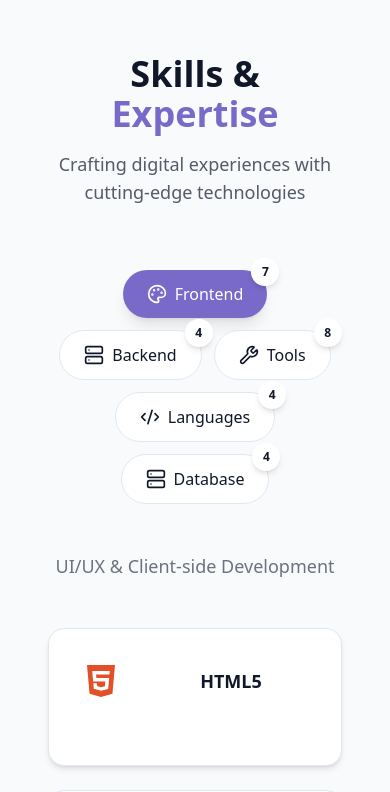
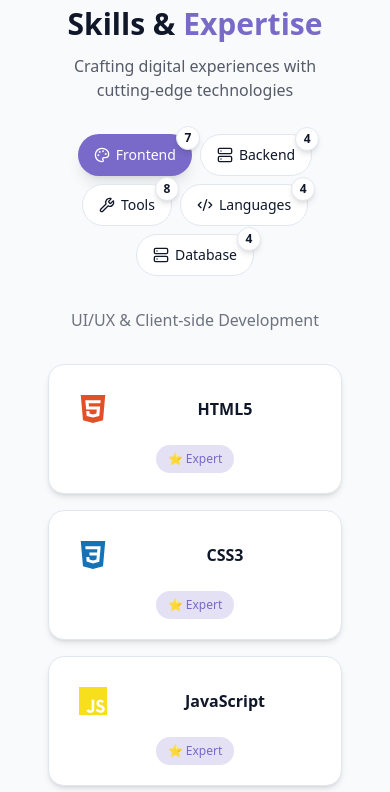
Before and after one commit to 4Bishal/Bishal-Portfolio, a React (Vite) app: page / in a window 390 px wide. Shown: the part 2960-3752 px from the top of the page. Built offline with nearby package versions, Linux system fonts and the light colour scheme.

Commit message:
updated skill section hover effect for non hover devices propelrly

```diff
--- a/src/components/SkillSection.jsx
+++ b/src/components/SkillSection.jsx
@@ -68,32 +68,12 @@ const categoryInfo = {
     Database: { icon: Server, desc: "Databases & Query Languages" },
 };
 
-export const SkillsSection = () => {
-    const [activeCategory, setActiveCategory] = useState("Frontend");
-    const [isDarkMode, setIsDarkMode] = useState(false);
-    const [hoverStyle, setHoverStyle] = useState({});
-    const [supportsHover, setSupportsHover] = useState(true);
-    const categories = Object.keys(categoryInfo);
-    const filteredSkills = skills.filter((s) => s.category === activeCategory);
+function SkillCard({ skill, Icon, supportsHover }) {
+    const [transform, setTransform] = useState("rotateX(0deg) rotateY(0deg) scale(1)");
 
-    // Detect if device supports hover
-    useEffect(() => {
-        const hasHover = window.matchMedia("(hover: hover) and (pointer: fine)").matches;
-        setSupportsHover(hasHover);
-    }, []);
+    const handleMouseMove = (e) => {
+        if (!supportsHover) return;
 
-    // Detect dark mode
-    useEffect(() => {
-        const matchMedia = window.matchMedia("(prefers-color-scheme: dark)");
-        setIsDarkMode(matchMedia.matches);
-        const listener = (e) => setIsDarkMode(e.matches);
-        matchMedia.addEventListener("change", listener);
-        return () => matchMedia.removeEventListener("change", listener);
-    }, []);
-
-    // Skill card tilt (only for hover-capable devices)
-    const handleMouseMove = (e, idx) => {
-        if (!supportsHover) return;
         const card = e.currentTarget;
         const rect = card.getBoundingClientRect();
         const x = e.clientX - rect.left;
@@ -102,50 +82,121 @@ export const SkillsSection = () => {
         const centerY = rect.height / 2;
         const rotateX = ((y - centerY) / centerY) * 8;
         const rotateY = ((x - centerX) / centerX) * -8;
-        setHoverStyle((prev) => ({
-            ...prev,
-            [idx]: `rotateX(${rotateX}deg) rotateY(${rotateY}deg) scale(1.05)`,
-        }));
+
+        setTransform(`rotateX(${rotateX}deg) rotateY(${rotateY}deg) scale(1.05)`);
     };
 
-    const handleMouseLeave = (idx) => {
+    const handleMouseLeave = () => {
         if (!supportsHover) return;
-        setHoverStyle((prev) => ({ ...prev, [idx]: "rotateX(0deg) rotateY(0deg) scale(1)" }));
+        setTransform("rotateX(0deg) rotateY(0deg) scale(1)");
     };
 
     return (
-        <section id="skills" className="py-24 px-4 relative">
+        <div
+            onMouseMove={handleMouseMove}
+            onMouseLeave={handleMouseLeave}
+            style={supportsHover ? {
+                transform,
+                transition: 'transform 0.1s ease-out',
+            } : {}}
+            className={`group relative bg-card rounded-2xl p-5 sm:p-6 border border-border shadow-md active:scale-[0.98] transition-all duration-300 ${supportsHover ? "hover:border-primary/50 cursor-pointer" : ""
+                }`}
+        >
+            <div className="relative flex items-center gap-3 sm:gap-4 mb-3 sm:mb-4">
+                <div className="w-12 h-12 sm:w-14 sm:h-14 rounded-xl flex items-center justify-center transition-all duration-300 bg-card dark:bg-card-dark shrink-0">
+                    {skill.isCustom || typeof Icon === "string" ? (
+                        <img
+                            src={Icon}
+                            alt={skill.name}
+                            className="w-7 h-7 sm:w-8 sm:h-8"
+                        />
+                    ) : (
+                        <Icon className="w-7 h-7 sm:w-8 sm:h-8" style={{ color: skill.color }} />
+                    )}
+                </div>
+                <div className="flex-1 min-w-0">
+                    <h3 className="text-base sm:text-lg font-semibold text-foreground truncate">
+                        {skill.name}
+                    </h3>
+                </div>
+            </div>
+
+            {/* Proficiency Badge */}
+            <div
+                className={`mt-3 text-xs font-medium transition-all duration-300 origin-top ${supportsHover
+                    ? "opacity-0 scale-90 group-hover:opacity-100 group-hover:scale-100"
+                    : "opacity-100 scale-100"
+                    }`}
+            >
+                <span
+                    className={`inline-block px-3 py-1.5 rounded-full ${skill.level >= 85
+                        ? "bg-primary/20 text-primary"
+                        : skill.level >= 75
+                            ? "bg-primary/10 text-primary/80"
+                            : "bg-foreground/10 text-foreground/70"
+                        }`}
+                >
+                    {skill.level >= 85 ? "⭐ Expert" : skill.level >= 75 ? "✨ Intermediate" : "📚 Beginner"}
+                </span>
+            </div>
+        </div>
+    );
+}
+
+export const SkillsSection = () => {
+    const [activeCategory, setActiveCategory] = useState("Frontend");
+    const [supportsHover, setSupportsHover] = useState(false);
+    const categories = Object.keys(categoryInfo);
+    const filteredSkills = skills.filter((s) => s.category === activeCategory);
+
+    // Detect if device supports hover
+    useEffect(() => {
+        const checkHover = () => {
+            const hasHover = window.matchMedia("(hover: hover) and (pointer: fine)").matches;
+            setSupportsHover(hasHover);
+        };
+
+        checkHover();
+        window.addEventListener('resize', checkHover);
+        return () => window.removeEventListener('resize', checkHover);
+    }, []);
+
+    return (
+        <section id="skills" className="py-12 sm:py-16 md:py-20 lg:py-24 px-4 relative">
             <div className="container mx-auto max-w-7xl relative z-10">
                 {/* Header */}
-                <div className="text-center mb-16">
-                    <h2 className="text-4xl md:text-6xl font-bold text-foreground mb-4">
+                <div className="text-center mb-8 sm:mb-12 md:mb-16">
+                    <h2 className="text-3xl sm:text-4xl md:text-5xl lg:text-6xl font-bold text-foreground mb-3 md:mb-4">
                         Skills & <span className="text-primary">Expertise</span>
                     </h2>
-                    <p className="text-foreground/70 text-lg">
+                    <p className="text-foreground/70 text-base sm:text-lg px-4">
                         Crafting digital experiences with cutting-edge technologies
                     </p>
                 </div>
 
                 {/* Category Navigation */}
-                <div className="flex flex-wrap justify-center gap-3 mb-12">
+                <div className="flex flex-wrap justify-center gap-2 sm:gap-3 mb-8 sm:mb-10 md:mb-12 px-2">
                     {categories.map((cat) => {
                         const Icon = categoryInfo[cat].icon;
                         const isActive = activeCategory === cat;
                         const count = skills.filter((s) => s.category === cat).length;
+
                         return (
                             <button
                                 key={cat}
                                 onClick={() => setActiveCategory(cat)}
-                                className={`relative px-6 py-3 rounded-full font-medium transition-all duration-300 cursor-pointer ${isActive
+                                className={`relative px-4 sm:px-5 md:px-6 py-2.5 sm:py-3 rounded-full font-medium transition-all duration-300 cursor-pointer active:scale-95 ${isActive
                                     ? "bg-primary text-white shadow-lg"
                                     : "bg-card text-foreground border border-border hover:border-primary/50"
                                     }`}
                             >
-                                <div className="flex items-center gap-2">
-                                    <Icon className="w-5 h-5" />
-                                    <span>{cat}</span>
+                                <div className="flex items-center gap-1.5 sm:gap-2">
+                                    <Icon className="w-4 h-4 sm:w-5 sm:h-5" />
+                                    <span className="text-sm sm:text-base">{cat}</span>
                                 </div>
-                                <div className="absolute -top-3 -right-3 w-7 h-7 rounded-full flex items-center justify-center bg-card dark:bg-card-dark shadow-md">
+
+                                {/* Count badge */}
+                                <div className="absolute -top-2 sm:-top-3 -right-2 sm:-right-3 w-6 h-6 sm:w-7 sm:h-7 rounded-full flex items-center justify-center bg-card dark:bg-card-dark shadow-md border border-border">
                                     <span className="text-xs font-semibold text-foreground">{count}</span>
                                 </div>
                             </button>
@@ -154,60 +205,23 @@ export const SkillsSection = () => {
                 </div>
 
                 {/* Category Description */}
-                <div className="text-center mb-12">
-                    <p className="text-foreground/60 text-lg">{categoryInfo[activeCategory].desc}</p>
+                <div className="text-center mb-8 sm:mb-10 md:mb-12">
+                    <p className="text-foreground/60 text-base sm:text-lg px-4">
+                        {categoryInfo[activeCategory].desc}
+                    </p>
                 </div>
 
                 {/* Skills Grid */}
-                <div className="grid grid-cols-1 sm:grid-cols-2 lg:grid-cols-3 xl:grid-cols-4 gap-6">
+                <div className="grid grid-cols-1 sm:grid-cols-2 lg:grid-cols-3 xl:grid-cols-4 gap-4 sm:gap-5 md:gap-6">
                     {filteredSkills.map((skill, idx) => {
                         const Icon = skill.icon;
                         return (
-                            <div
+                            <SkillCard
                                 key={idx}
-                                onMouseMove={(e) => handleMouseMove(e, idx)}
-                                onMouseLeave={() => handleMouseLeave(idx)}
-                                style={{
-                                    transform: hoverStyle[idx] || "rotateX(0deg) rotateY(0deg) scale(1)",
-                                }}
-                                className="group relative bg-card rounded-2xl p-6 border border-border hover:border-primary/50 transition-all duration-300 shadow-md cursor-pointer will-change-transform"
-                            >
-                                <div className="relative flex items-center gap-4 mb-4">
-                                    <div className="w-14 h-14 rounded-xl flex items-center justify-center transition-all duration-300 bg-card dark:bg-card-dark">
-                                        {skill.isCustom || typeof Icon === "string" ? (
-                                            <img
-                                                src={Icon}
-                                                alt={skill.name}
-                                                className="w-8 h-8"
-                                                style={{ filter: isDarkMode ? "brightness(0.9)" : "none" }}
-                                            />
-                                        ) : (
-                                            <Icon className="w-8 h-8" style={{ color: skill.color }} />
-                                        )}
-                                    </div>
-                                    <div className="flex-1">
-                                        <h3 className="text-lg font-semibold text-foreground">{skill.name}</h3>
-                                    </div>
-                                </div>
-
-                                {/* Proficiency Badge */}
-                                <div className="mt-3 text-xs font-medium opacity-0 scale-90 group-hover:opacity-100 group-hover:scale-100 transition-all duration-300 origin-top">
-                                    <span
-                                        className={`px-3 py-1 rounded-full ${skill.level >= 85
-                                            ? "bg-primary/20 text-primary"
-                                            : skill.level >= 75
-                                                ? "bg-primary/10 text-primary/80"
-                                                : "bg-foreground/10 text-foreground/70"
-                                            }`}
-                                    >
-                                        {skill.level >= 85
-                                            ? "⭐ Expert"
-                                            : skill.level >= 75
-                                                ? "✨ Intermediate"
-                                                : "📚 Beginner"}
-                                    </span>
-                                </div>
-                            </div>
+                                skill={skill}
+                                Icon={Icon}
+                                supportsHover={supportsHover}
+                            />
                         );
                     })}
                 </div>
```
